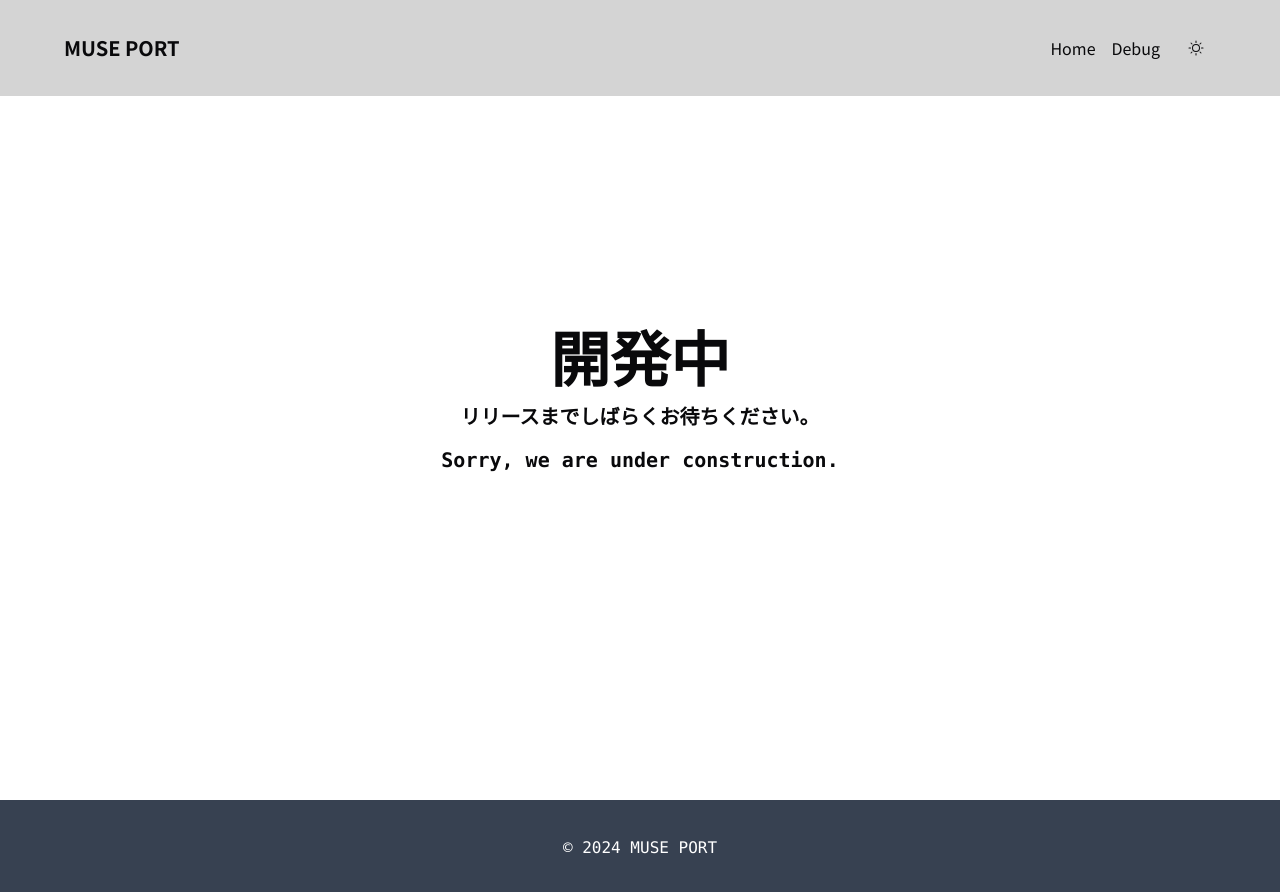
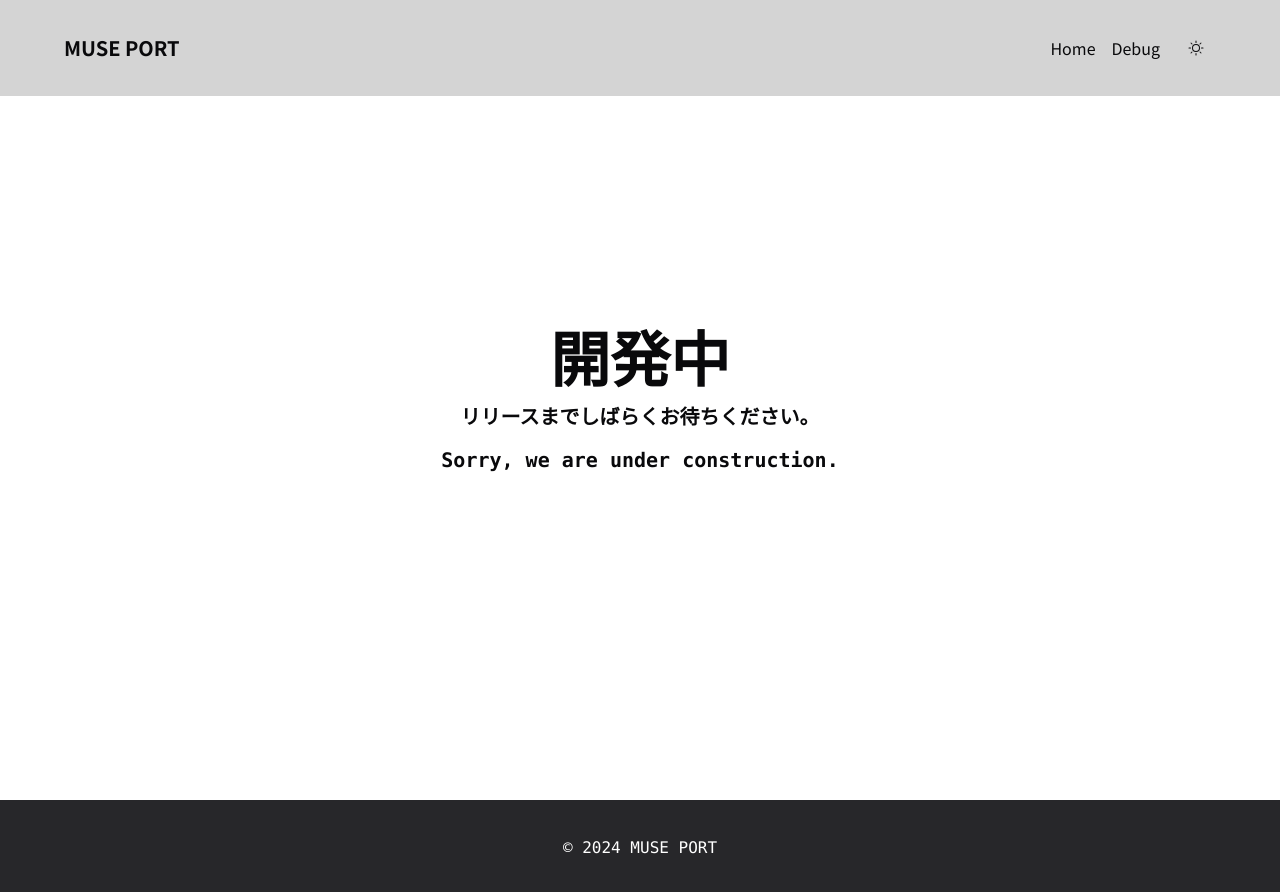
Before and after one commit to nu-multimedia-lab/muse_port, a Next.js app in the folder frontend/: page / in a window 1280 px wide. Shown: the top 892 px of the page. Built offline with nearby package versions, Linux system fonts and the light colour scheme.

Commit message:
💄 背景色を変更

```diff
--- a/frontend/src/components/Footer.tsx
+++ b/frontend/src/components/Footer.tsx
@@ -1,6 +1,6 @@
 export const Footer = () => {
   return (
-    <footer className="flex justify-center items-center w-full h-24 px-16 bg-gray-700 text-white">
+    <footer className="flex justify-center items-center w-full h-24 px-16 bg-zinc-800 text-white">
       <p className="font-mono">© 2024 MUSE PORT</p>
     </footer>
   );
```
